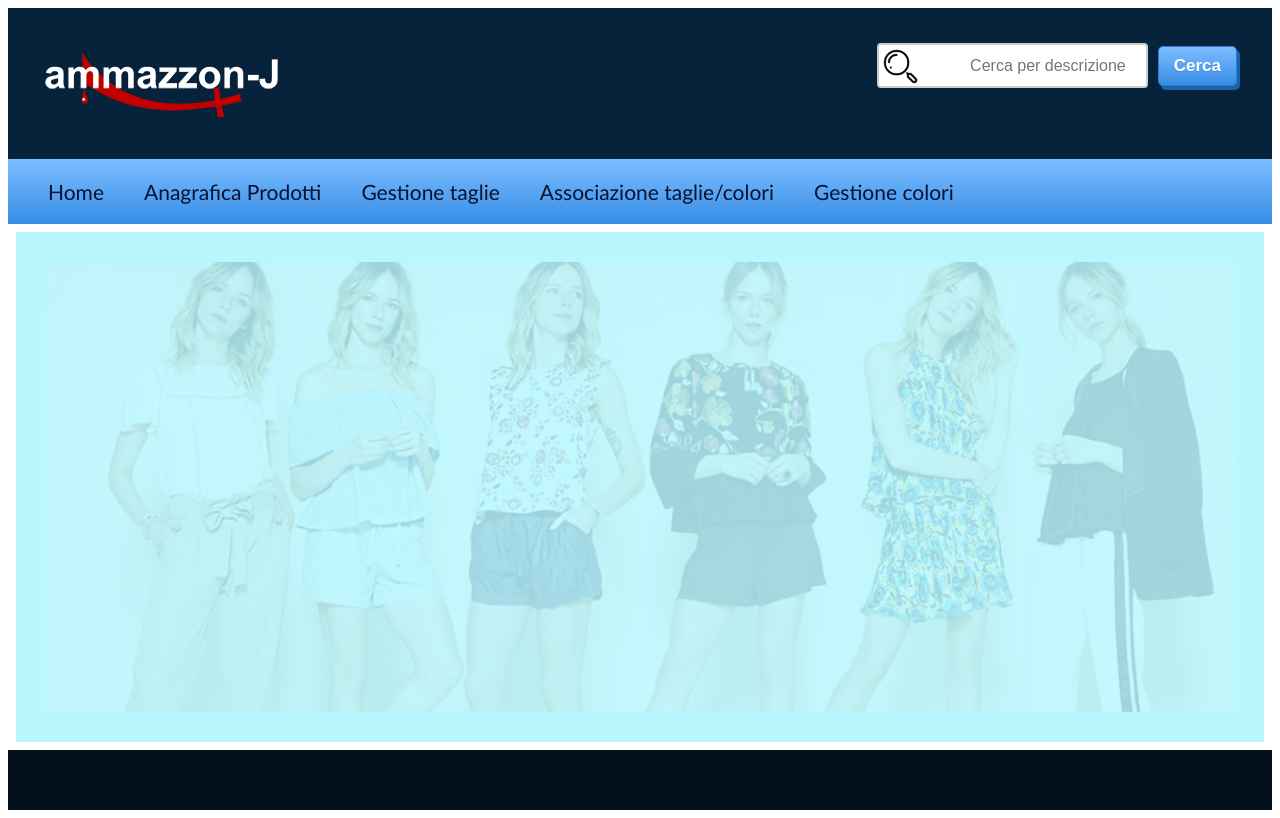
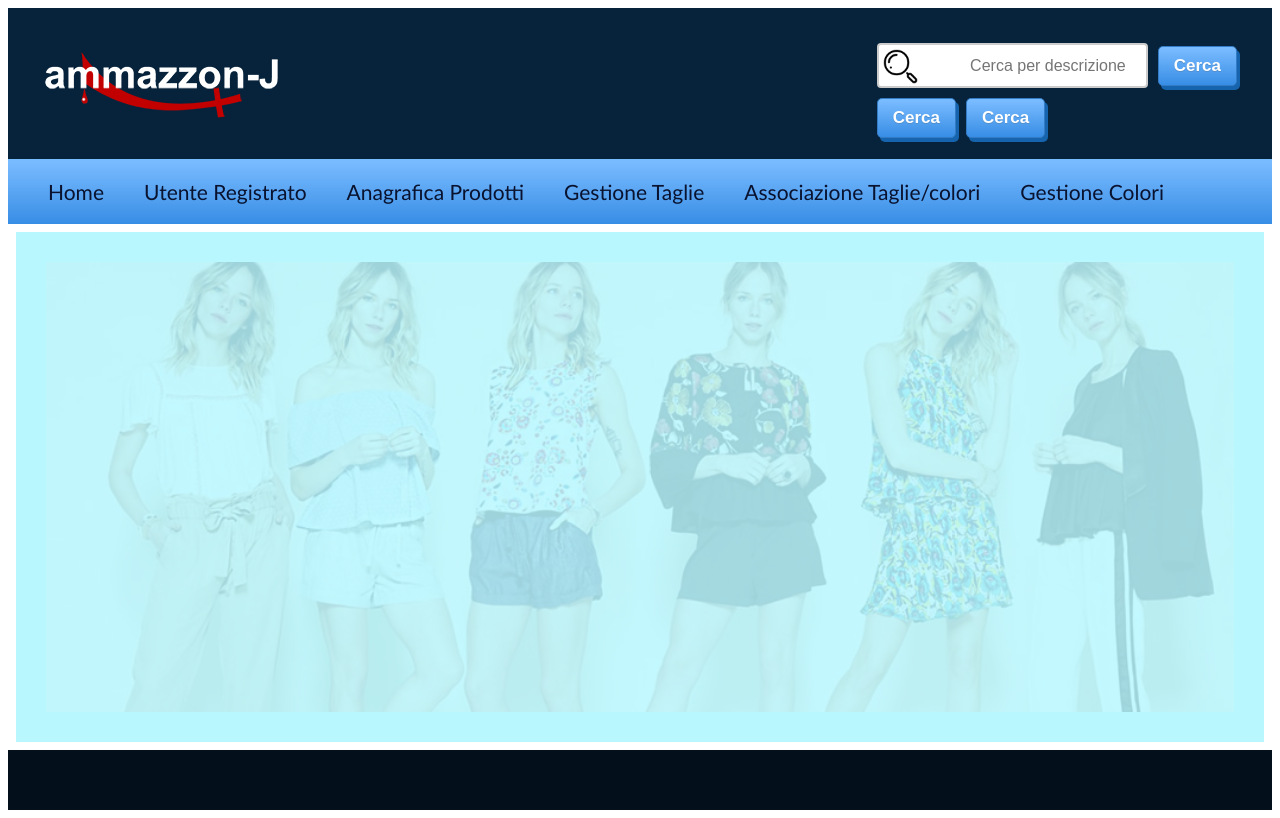
Before and after one commit to RobertaConti-Jarvis/Ammazon-j, an Angular app in the folder ammazzon-client/: page /home-page in a window 1280 px wide. Built offline with nearby package versions, Linux system fonts and the light colour scheme.

Commit message:
parziale #12

```diff
--- a/ammazzon-client/src/app/header/header.component.html
+++ b/ammazzon-client/src/app/header/header.component.html
@@ -3,12 +3,17 @@
   <div class="float">
     <input type="text" class="inputSearch" placeholder="Cerca per descrizione" class="inputSearch">
     <button class="button">Cerca</button>
+    <br>
+    <button class="button">Cerca</button>
+    <button class="button">Cerca</button>
   </div>
 </div>
 <div class="toolbar">
   <a routerLink="/home-page" class="link margine">Home</a>
+  <a routerLink="/gestione-utente-registrato" class="link margine">Utente Registrato</a>
   <a routerLink="/anagrafica-prodotto" class="link margine">Anagrafica Prodotti</a>
-  <a routerLink="/gestisci-taglie" class="link margine">Gestione taglie</a>
-  <a routerLink="/associa-taglie-colori" class="link margine">Associazione taglie/colori</a>
-  <a routerLink="/gestisci-colori" class="link margine">Gestione colori</a>
+  <a routerLink="/gestisci-taglie" class="link margine">Gestione Taglie</a>
+  <a routerLink="/associa-taglie-colori" class="link margine">Associazione Taglie/colori</a>
+  <a routerLink="/gestisci-colori" class="link margine">Gestione Colori</a>
+
 </div>
```
